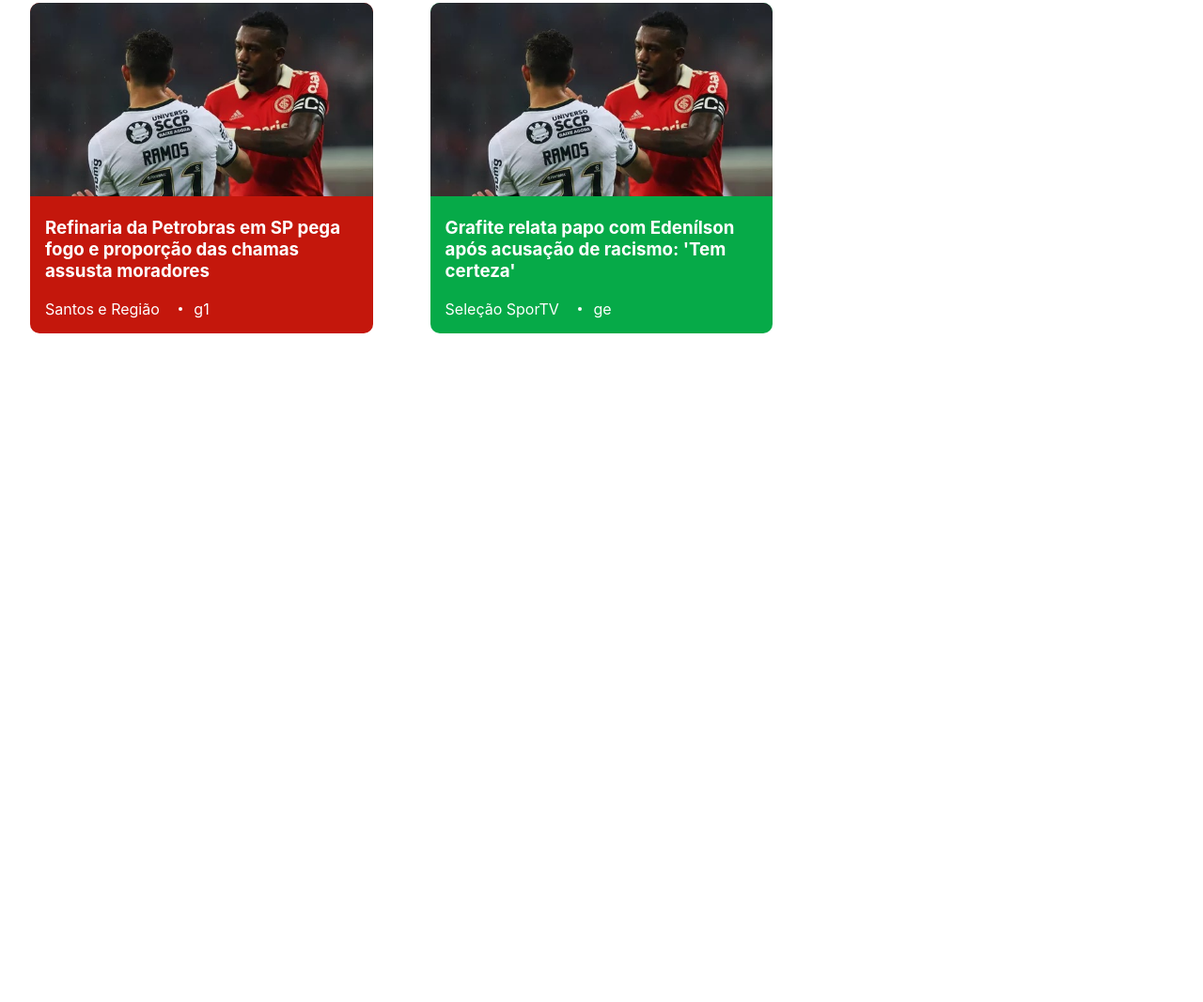
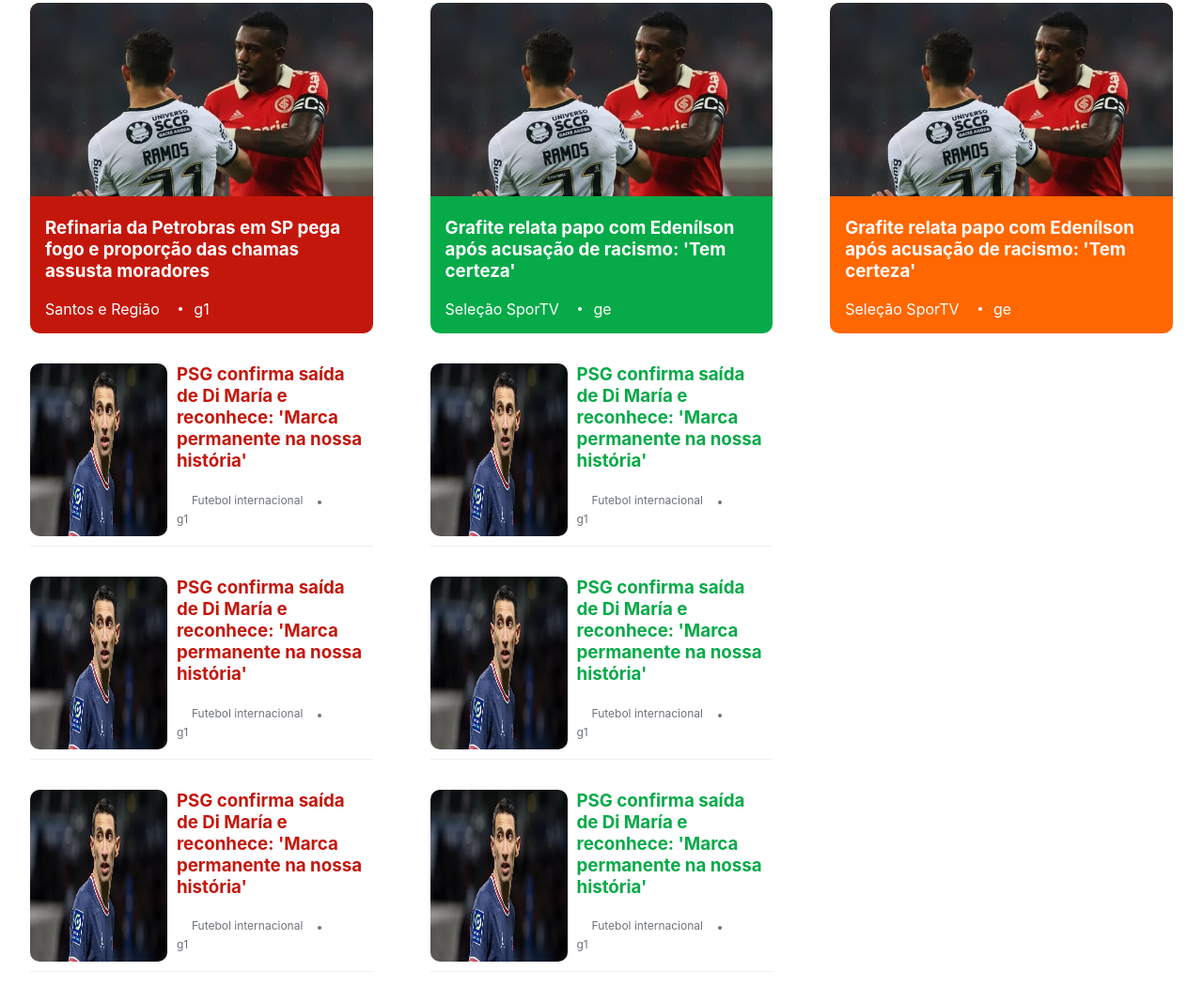
Before and after one commit to ifpi-picos/tec-introducao-programacao-web, a plain HTML site: page codigos/globo.com/index.html in a window 1280 px wide. Shown: the part 240-1307 px from the top of the page at 94% size. Before the commit the page ends 800 px from the top, so only its background shows below. Drawn offline with Linux system fonts and the light colour scheme.

Commit message:
completando o site da globo.com

```diff
--- a/codigos/globo.com/css/main.css
+++ b/codigos/globo.com/css/main.css
@@ -131,6 +131,9 @@ main section h2{
 .bg-ge{
   background-color: #06aa48;
 }
+.bg-gshow{
+  background-color: #ff6700;
+}
 
 .destaque{
   border-radius: 10px;
@@ -161,3 +164,34 @@ main section h2{
   left: 0;
   background-color: #fff;
 }
+
+
+.noticia{
+  display: flex;
+  margin-top: 2em;
+  border-bottom: 1px solid #eee;
+  padding-bottom: 10px;
+}
+
+.noticia img{
+  width: 40%;
+  border-radius: 10px;
+}
+
+.noticia h3{
+  margin-top: 0;
+}
+
+.noticia div{
+  padding: 0 10px 10px 10px;
+}
+
+.noticia span{
+  color: #6e727a;
+  font-size: 12px;
+  padding: 0 1rem;
+}
+
+.noticia .destaque-secao::before{
+  background-color: #6e727a;
+}
--- a/codigos/globo.com/index.html
+++ b/codigos/globo.com/index.html
@@ -53,6 +53,36 @@
         <span>Santos e Região</span>
         <span class="destaque-secao">g1</span>
       </div>
+
+      <div class="noticia">
+        <img src="img/noticia.jpg">
+        <div>
+          <h3 class="texto-g1">PSG confirma saída de Di María e reconhece:
+            'Marca permanente na nossa história'</h3>
+          <span>Futebol internacional</span>
+          <span class="destaque-secao">g1</span>
+        </div>
+      </div>
+
+      <div class="noticia">
+        <img src="img/noticia.jpg">
+        <div>
+          <h3 class="texto-g1">PSG confirma saída de Di María e reconhece: 'Marca permanente na nossa história'</h3>
+          <span>Futebol internacional</span>
+          <span class="destaque-secao">g1</span>
+        </div>
+      </div>
+
+
+      <div class="noticia">
+        <img src="img/noticia.jpg">
+        <div>
+          <h3 class="texto-g1">PSG confirma saída de Di María e reconhece: 'Marca permanente na nossa história'</h3>
+          <span>Futebol internacional</span>
+          <span class="destaque-secao">g1</span>
+        </div>
+      </div>
+
     </section>
 
     <section class="esporte">
@@ -65,10 +95,46 @@
         <span>Seleção SporTV</span>
         <span class="destaque-secao">ge</span>
       </div>
+
+      <div class="noticia">
+        <img src="img/noticia.jpg">
+        <div>
+          <h3 class="texto-ge">PSG confirma saída de Di María e reconhece: 'Marca permanente na nossa história'</h3>
+          <span>Futebol internacional</span>
+          <span class="destaque-secao">g1</span>
+        </div>
+      </div>
+
+      <div class="noticia">
+        <img src="img/noticia.jpg">
+        <div>
+          <h3 class="texto-ge">PSG confirma saída de Di María e reconhece: 'Marca permanente na nossa história'</h3>
+          <span>Futebol internacional</span>
+          <span class="destaque-secao">g1</span>
+        </div>
+      </div>
+
+
+      <div class="noticia">
+        <img src="img/noticia.jpg">
+        <div>
+          <h3 class="texto-ge">PSG confirma saída de Di María e reconhece: 'Marca permanente na nossa história'</h3>
+          <span>Futebol internacional</span>
+          <span class="destaque-secao">g1</span>
+        </div>
+      </div>
     </section>
 
     <section class="entretenimento">
       <h2 class="texto-gshow">Entretenimento</h2>
+      <div class="destaque bg-gshow">
+        <img src="img/destaque.jpg">
+        <h3>
+          Grafite relata papo com Edenílson após acusação de racismo: 'Tem certeza'
+        </h3>
+        <span>Seleção SporTV</span>
+        <span class="destaque-secao">ge</span>
+      </div>
     </section>
   </main>
 </body>
```
Also changed, not shown: codigos/globo.com/img/noticia.jpg (added).
